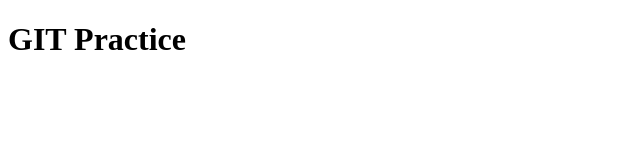
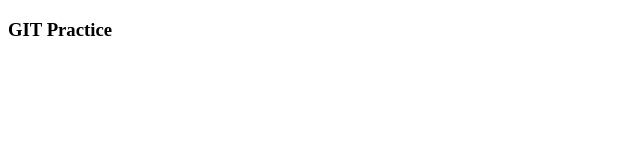
Before and after one commit to reevs2204/Git2, a plain HTML site: page index.html in a window 1280 px wide. Shown: the whole page, without its empty margins (0-640 px from the left). Drawn offline with Linux system fonts and the light colour scheme.

Commit message:
Committing again

```diff
--- a/index.html
+++ b/index.html
@@ -3,9 +3,9 @@
 <head>
     <meta charset="UTF-8">
     <meta name="viewport" content="width=<device-width>, initial-scale=1.0">
-    <title>Document</title>
+    <title>Doc</title>
 </head>
 <body>
-    <h1>GIT Practice</h1>
+    <h3>GIT Practice</h3>
 </body>
 </html>
```
